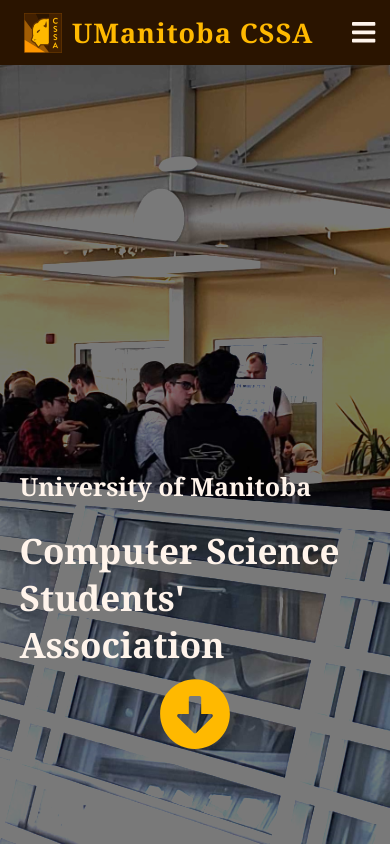
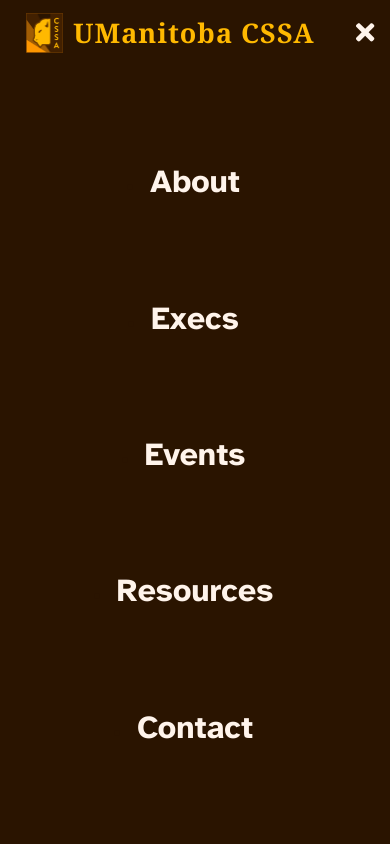
Before and after one commit to andreaabellera/umanitoba-cssa.github.io, an Angular app: page / in a window 390 px wide. Both pictures are taken after a click on the button 363 px from the left and 32 px from the top of the page. Shown: the top 844 px of the page. Built offline with nearby package versions, Linux system fonts and the light colour scheme; a web font is replaced by a local one.

Commit message:
CSSA-2 Add mobile nav bar menu

```diff
--- a/src/app/app.component.ts
+++ b/src/app/app.component.ts
@@ -1,5 +1,4 @@
 import { Component } from '@angular/core';
-import { faCoffee } from '@fortawesome/free-solid-svg-icons';
 
 @Component({
   selector: 'app-root',
@@ -8,6 +7,4 @@
 })
 export class AppComponent {
   title = 'UManitoba CSSA';
-  faCoffee = faCoffee;
-
 }
--- a/src/app/app.module.ts
+++ b/src/app/app.module.ts
@@ -7,7 +7,7 @@
 import { NavigationBarComponent } from './navigation-bar/navigation-bar/navigation-bar.component';
 
 import { FontAwesomeModule, FaIconLibrary } from '@fortawesome/angular-fontawesome';
-import { faArrowAltCircleDown, faBars, faEnvelope, faGlobe, faExternalLinkAlt } from '@fortawesome/free-solid-svg-icons';
+import { faArrowAltCircleDown, faBars, faTimes, faEnvelope, faGlobe, faExternalLinkAlt } from '@fortawesome/free-solid-svg-icons';
 import { faDiscord, faSlack, faFacebookSquare, faInstagram, faLinkedin, faGithub } from '@fortawesome/free-brands-svg-icons';
 import { WelcomePanelComponent } from './welcome-panel/welcome-panel/welcome-panel.component';
 import { AboutComponent } from './about/about/about.component';
@@ -48,6 +48,7 @@
     // Add an icon to the library for convenient access in other components
     library.addIcons(faArrowAltCircleDown);
     library.addIcons(faBars);
+    library.addIcons(faTimes);
     library.addIcons(faEnvelope);
     library.addIcons(faGlobe);
     library.addIcons(faDiscord);
--- a/src/app/navigation-bar/navigation-bar/navigation-bar.component.html
+++ b/src/app/navigation-bar/navigation-bar/navigation-bar.component.html
@@ -12,5 +12,20 @@
         <li><a href="#resources">Resources</a></li>
         <li><a href="#contact">Contact</a></li>
     </ul>
-    <button class="nav-menu"><fa-icon class="" [icon]="['fas', 'bars']" size="2x"></fa-icon></button>
+    <button *ngIf="!activeMenu; else closeButton" class="nav-menu-button" (click)="openNavMenu()"><fa-icon class="" [icon]="['fas', 'bars']" size="2x"></fa-icon></button>
+    <ng-template #closeButton>
+        <button class="nav-menu-button" (click)="closeNavMenu()"><fa-icon class="" [icon]="['fas', 'times']" size="2x"></fa-icon></button>
+    </ng-template>
 </nav>
+<div
+    class="nav-menu"
+    *ngIf="activeMenu"
+>
+    <ul class="nav-menu-links">
+        <li><a href="#about" (click)="closeNavMenu()">About</a></li>
+        <li><a href="#execs" (click)="closeNavMenu()">Execs</a></li>
+        <li><a href="#events" (click)="closeNavMenu()">Events</a></li>
+        <li><a href="#resources" (click)="closeNavMenu()">Resources</a></li>
+        <li><a href="#contact" (click)="closeNavMenu()">Contact</a></li>
+    </ul>
+</div>
--- a/src/app/navigation-bar/navigation-bar/navigation-bar.component.scss
+++ b/src/app/navigation-bar/navigation-bar/navigation-bar.component.scss
@@ -9,11 +9,14 @@
     box-sizing: border-box;
 }
 
+a {
+    padding: 5px;
+}
+
 nav {
     display: flex;
     justify-content: space-around;
     align-items: center;
-    // min-height: 8vh;
     height: 65px;
     background-color: $cssa-darkest-brown;
     color: $cssa-brown-white;
@@ -26,25 +29,15 @@
 .logo {
     float:left;
     height: 40px;
-    // height: 7vh;
     margin-right: 10px;
 }
-
-// .home-button {
-
-    // width: 30%;
-// }
 
 .home-button a {
     display: flex;
     align-items: center;
-
-    // width: 100%;
     font-size: 20px;
-    // color: $cssa-brown-white;
     color: $cssa-yellow;
     text-decoration: none;
-    padding: 5px;
     margin: 5px;
 }
 
@@ -58,9 +51,7 @@
 .nav-links a {
     font-size: 18px;
     color: $cssa-brown-white;
-    // color: $cssa-yellow;
     text-decoration: none;
-    padding: 5px;
     transition: 0.3s;
     font-weight: 600;
 }
@@ -75,6 +66,10 @@
     border-radius: 3px;
 }
 
+.nav-menu-button {
+    display:none;
+}
+
 .nav-menu {
     display:none;
 }
@@ -87,21 +82,57 @@
 
 @media only screen and (max-width: 800px) {
     .nav-links {
-        // position: absolute;
-        // right: 0px;
-        // top: 5
         display:none;
     }
-    .nav-menu {
+    .nav-menu-button {
         display:block;
         outline:none;
         border:none;
         background: transparent;
         color: $cssa-brown-white;
+        cursor: pointer;
     }
 
     .home-button a {
         font-size: 18px;
+    }
+
+    .nav-menu {
+        position: fixed;
+        top: 0px;
+        bottom: 0;
+        left: 0;
+        right: 0;
+        padding-top: 65px;
+        display: block;
+        background-color: $cssa-darkest-brown;
+        z-index: 8;
+    }
+
+    .nav-menu-links {
+        height: 100%;
+        display: flex;
+        flex-direction: column;
+        align-items: center;
+        justify-content: space-evenly;
+    }
+
+    .nav-menu-links a {
+        font-size: xx-large;
+        color: $cssa-brown-white;
+        text-decoration: none;
+        transition: 0.3s;
+        font-weight: 600;
+    }
+
+    .nav-menu-links a:hover {
+        background-color: $cssa-dark-brown;
+        border-radius: 3px;
+    }
+
+    .nav-menu-links a:active {
+        background-color: $cssa-brown;
+        border-radius: 3px;
     }
 }
 
@@ -110,5 +141,3 @@
         font-size: 14px;
     }
 }
-
-// TODO Finish mobile version of the navbar
--- a/src/app/navigation-bar/navigation-bar/navigation-bar.component.ts
+++ b/src/app/navigation-bar/navigation-bar/navigation-bar.component.ts
@@ -7,9 +7,17 @@
 })
 export class NavigationBarComponent implements OnInit {
 
+  activeMenu: boolean = false;
   constructor() { }
 
   ngOnInit(): void {
   }
 
+  closeNavMenu() {
+    this.activeMenu = false;
+  }
+
+  openNavMenu() {
+    this.activeMenu = true;
+  }
 }
```
